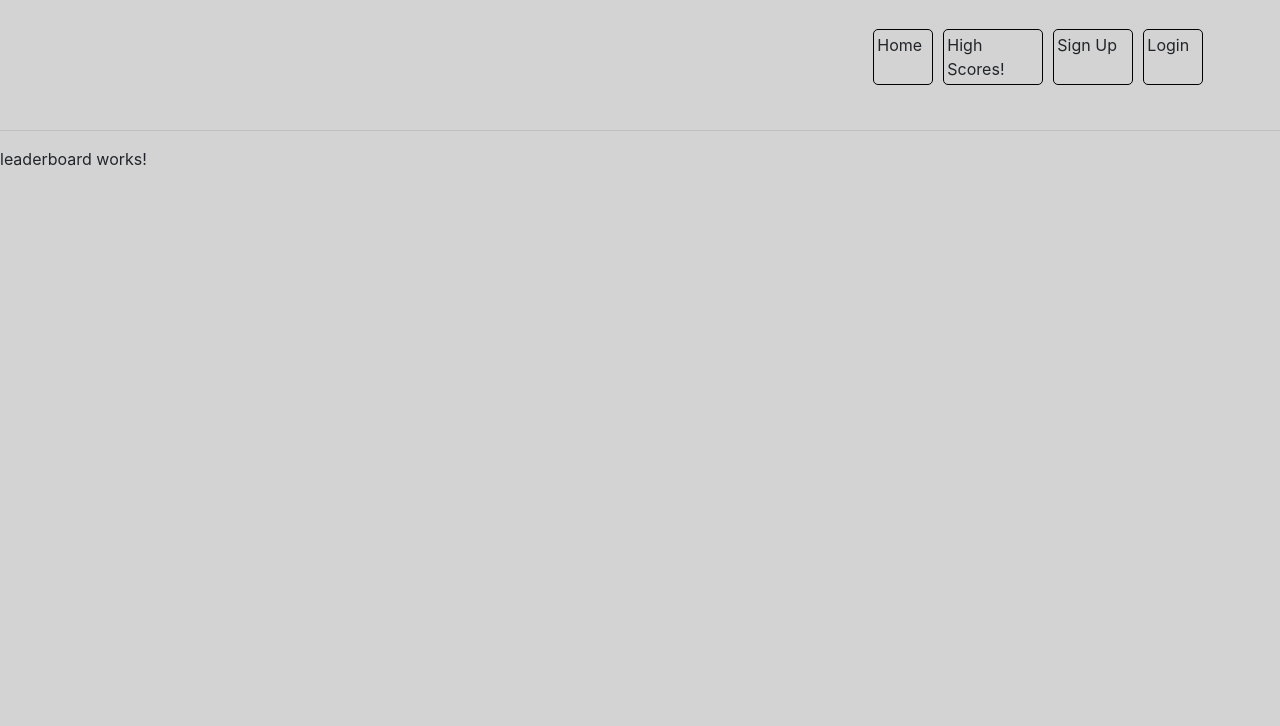
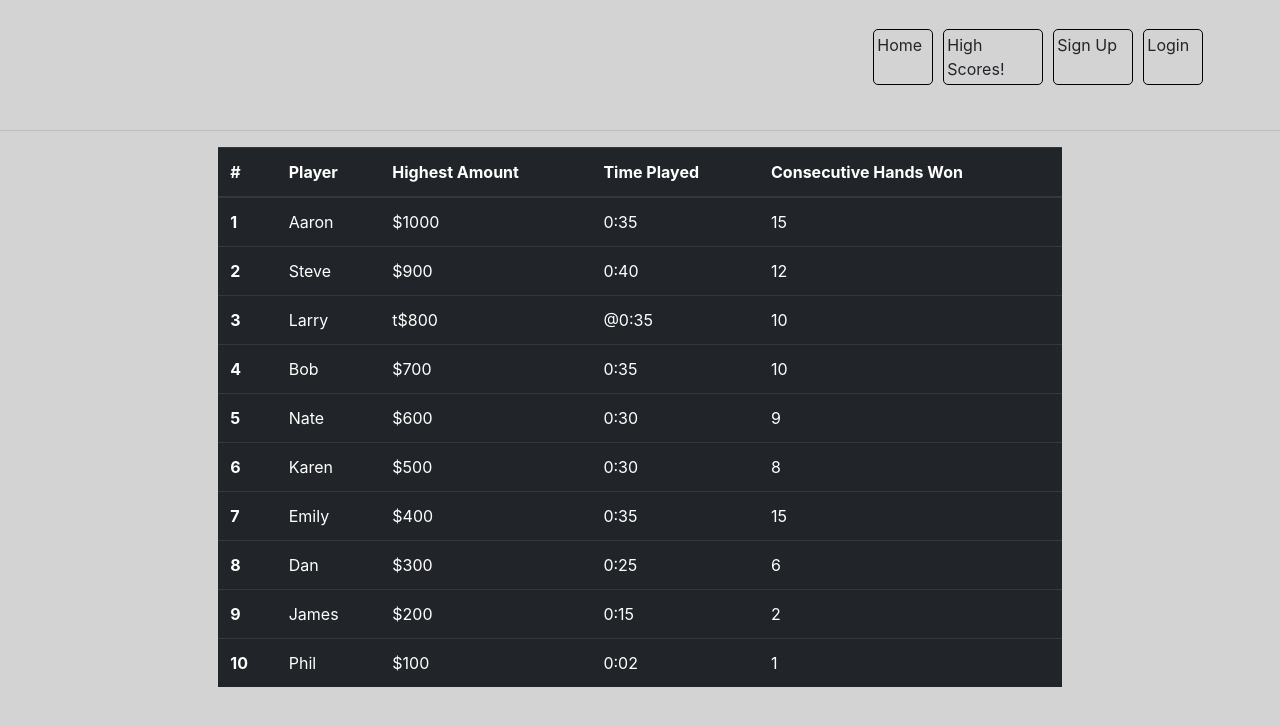
Before and after one commit to aofengen/BlackJack-frontEnd, an Angular app: page /leaderboard in a window 1280 px wide. Shown: the top 726 px of the page. Built offline with nearby package versions, Linux system fonts and the light colour scheme.

Commit message:
deploying user profile page to firebase

```diff
--- a/src/app/changepass-modal/changepass-modal.component.html
+++ b/src/app/changepass-modal/changepass-modal.component.html
@@ -8,13 +8,13 @@
     <h5>Enter your password</h5>
     <div class="form-group">
       <label>Old Password:</label>
-      <input type="password" class="form-control" name="oldPassword" ngModel required password/>
+      <input type="password" class="form-control" name="oldPass" minlength="8" ngModel required password/>
       <br>
       <label>New Password:</label>
-      <input type="password" class="form-control" name="newPassword" ngModel required password/>
+      <input type="password" class="form-control" name="newPass" minlength="8" ngModel required password/>
       <br>
       <label>Confirm Password:</label>
-      <input type="password" class="form-control" name="confirmPassword" ngModel required password/>
+      <input type="password" class="form-control" name="confirmPass" minlength="8" ngModel required password/>
     </div>
     <div class="modal-footer">
       <button type="button" class="btn btn-default" (click)="activeModal.close('Close click')">Cancel</button>
--- a/src/app/changepass-modal/changepass-modal.component.ts
+++ b/src/app/changepass-modal/changepass-modal.component.ts
@@ -17,24 +17,18 @@ export class ChangepassModalComponent implements OnInit{
   username: string;
   email: string;
 
-  ngOnInit() {
-    this.name = this.as.getName();
-    this.username = this.as.getUsername();
-    this.email = this.as.getEmail();
-    console.log(this.name + " " + this.username + " " + this.email);
-
-    $('#name').val(this.name);
-    $('#username').val(this.username);
-    $('#email').val(this.email);
-  }
+  ngOnInit() {}
 
   onSubmit(form: NgForm) {
-    let newName = form.value.name;
-    let newUsername = form.value.username;
-    let newEmail = form.value.email;
-    let pass = form.value.password;
+    let oldPass = form.value.oldPass;
+    let newPass = form.value.newPass;
+    let confirmPass = form.value.confirmPass;
+    if(newPass != confirmPass) {
+      alert("New Password and Confirm Password do not match!");
+    } else {
+      this.as.changeUserPassword(oldPass, newPass, confirmPass);
+    }
 
-    this.as.changeUserInfo(newName, newUsername, newEmail, pass);
   }
 
 }
--- a/src/app/confirmpass-modal/confirmpass-modal.component.html
+++ b/src/app/confirmpass-modal/confirmpass-modal.component.html
@@ -5,8 +5,8 @@
       <span aria-hidden="true">&times;</span></button>
     </div>
     <form class="modal-body" (ngSubmit)="onSubmit(f)" #f="ngForm">
-      <h6>If you do not want to change an option, leave it blank.</h6>
-      <h6>Email and password are required to submit.</h6>
+      <h6>If you do not want to change your name or username, leave it blank.</h6>
+      <h6>Email and password are required to submit and may not be left blank.</h6>
       <div class="form-group">
         <label>Name:</label>
         <input type="text" class="form-control" name="name" id="nameModal" ngModel />
--- a/src/app/leaderboard/leaderboard.component.html
+++ b/src/app/leaderboard/leaderboard.component.html
@@ -1,3 +1,89 @@
-<p>
-  leaderboard works!
-</p>
+<div class="row align-items-center">
+  <div class="col-2"></div>
+    <div class="col-8">
+    <table class="table table-dark">
+      <thead>
+        <tr>
+          <th scope="col">#</th>
+          <th scope="col">Player</th>
+          <th scope="col">Highest Amount</th>
+          <th scope="col">Time Played</th>
+          <th scope="col">Consecutive Hands Won</th>
+        </tr>
+      </thead>
+      <tbody>
+        <tr>
+          <th scope="row">1</th>
+          <td>Aaron</td>
+          <td>$1000</td>
+          <td>0:35</td>
+          <td>15</td>
+        </tr>
+        <tr>
+          <th scope="row">2</th>
+          <td>Steve</td>
+          <td>$900</td>
+          <td>0:40</td>
+          <td>12</td>
+        </tr>
+        <tr>
+          <th scope="row">3</th>
+          <td>Larry</td>
+          <td>t$800</td>
+          <td>@0:35</td>
+          <td>10</td>
+        </tr>
+        <tr>
+          <th scope="row">4</th>
+          <td>Bob</td>
+          <td>$700</td>
+          <td>0:35</td>
+          <td>10</td>
+        </tr>
+        <tr>
+          <th scope="row">5</th>
+          <td>Nate</td>
+          <td>$600</td>
+          <td>0:30</td>
+          <td>9</td>
+        </tr>
+        <tr>
+          <th scope="row">6</th>
+          <td>Karen</td>
+          <td>$500</td>
+          <td>0:30</td>
+          <td>8</td>
+        </tr>
+        <tr>
+          <th scope="row">7</th>
+          <td>Emily</td>
+          <td>$400</td>
+          <td>0:35</td>
+          <td>15</td>
+        </tr>
+        <tr>
+          <th scope="row">8</th>
+          <td>Dan</td>
+          <td>$300</td>
+          <td>0:25</td>
+          <td>6</td>
+        </tr>
+        <tr>
+          <th scope="row">9</th>
+          <td>James</td>
+          <td>$200</td>
+          <td>0:15</td>
+          <td>2</td>
+        </tr>
+        <tr>
+          <th scope="row">10</th>
+          <td>Phil</td>
+          <td>$100</td>
+          <td>0:02</td>
+          <td>1</td>
+        </tr>
+      </tbody>
+  </table>
+  </div>
+  <div class="col-2"></div>
+</div>
--- a/src/app/profile/profile.component.ts
+++ b/src/app/profile/profile.component.ts
@@ -2,8 +2,9 @@ import { Component, OnInit, Input } from '@angular/core';
 import { ActivatedRoute, Params, Router } from '@angular/router';
 import { NgbModal, NgbActiveModal } from '@ng-bootstrap/ng-bootstrap';
 import { ConfirmpassModalComponent } from '../confirmpass-modal/confirmpass-modal.component';
+import { ChangepassModalComponent } from '../changepass-modal/changepass-modal.component';
+
 import { AuthService } from '../services/auth.service';
-
 import * as $ from 'jquery';
 
 @Component({
@@ -32,7 +33,7 @@ export class ProfileComponent implements OnInit {
   }
 
   changePassword() {
-    alert("Under Construction");
+    this.ms.open(ChangepassModalComponent);
   }
 
 }
--- a/src/app/services/auth.service.ts
+++ b/src/app/services/auth.service.ts
@@ -23,7 +23,7 @@ export class AuthService {
                 password: password
           }
 
-        fetch(/*'https://blackjack-java-api.herokuapp.com/signup'*/ 'http://localhost:8080/signup', {
+        fetch('https://blackjack-java-api.herokuapp.com/signup' /*'http://localhost:8080/signup'*/, {
             method: "POST",
             headers: new Headers ({
                 'Content-Type': "application/json"
@@ -50,7 +50,7 @@ export class AuthService {
 
     loginUser(email:string, password: string) {
         let userData = {email: email, password: password}
-		fetch(/*'https://blackjack-java-api.herokuapp.com/login'*/ 'http://localhost:8080/login', {
+		fetch('https://blackjack-java-api.herokuapp.com/login' /*'http://localhost:8080/login'*/, {
             method: "POST",
             headers: new Headers ({
                 'Content-Type': "application/json"
@@ -62,7 +62,6 @@ export class AuthService {
         })
   		.then((data) =>{
             if (data.token) {
-                console.log(data);
                 localStorage.setItem("token", data.token);
                 this.token = data.token;
                 this.name = data.name;
@@ -79,21 +78,39 @@ export class AuthService {
     	.catch(error => alert(error));
     }
 
-    changeUserInfo(name:string, username:string, newEmail:string, password:string) {
-        let oldEmail = this.getEmail();
-        let userIdNumber = this.getUserIdNumber();
-        console.log(oldEmail + " " + userIdNumber);
+    changeUserInfo(newName:string, newUsername:string, newEmail:string, password:string) {
         let userData = {
-            name: name,
-            username: username,
-            oldEmail: oldEmail,
+            newName: newName,
+            newUsername: newUsername,
             newEmail: newEmail,
             password: password,
-            userIdNumber: userIdNumber,
+            id: this.userIdNumber,
             token: localStorage.getItem("token")
         }
-        console.log(userData);
-        fetch(/*'https://blackjack-java-api.herokuapp.com/login'*/ 'http://localhost:8080/changeInfo', {
+        fetch('https://blackjack-java-api.herokuapp.com/changeInfo' /*'http://localhost:8080/changeInfo'*/, {
+            method: "POST",
+            headers: new Headers({
+                'Content-Type': 'application/json'
+            }),
+            body: JSON.stringify(userData)
+        })
+        .then((response) => {
+            return response.json();
+        })
+        .then((data) => {
+            console.log(data);
+        })
+    }
+
+    changeUserPassword(oldPass:string, newPass:string, confirmPass:string) {
+        let userData = {
+            oldPass: oldPass,
+            newPass: newPass,
+            confirmPass: confirmPass,
+            id: this.userIdNumber,
+            token: localStorage.getItem("token")
+        }
+        fetch('https://blackjack-java-api.herokuapp.com/changePass' /*'http://localhost:8080/changePassword'*/, {
             method: "POST",
             headers: new Headers({
                 'Content-Type': 'application/json'
```
